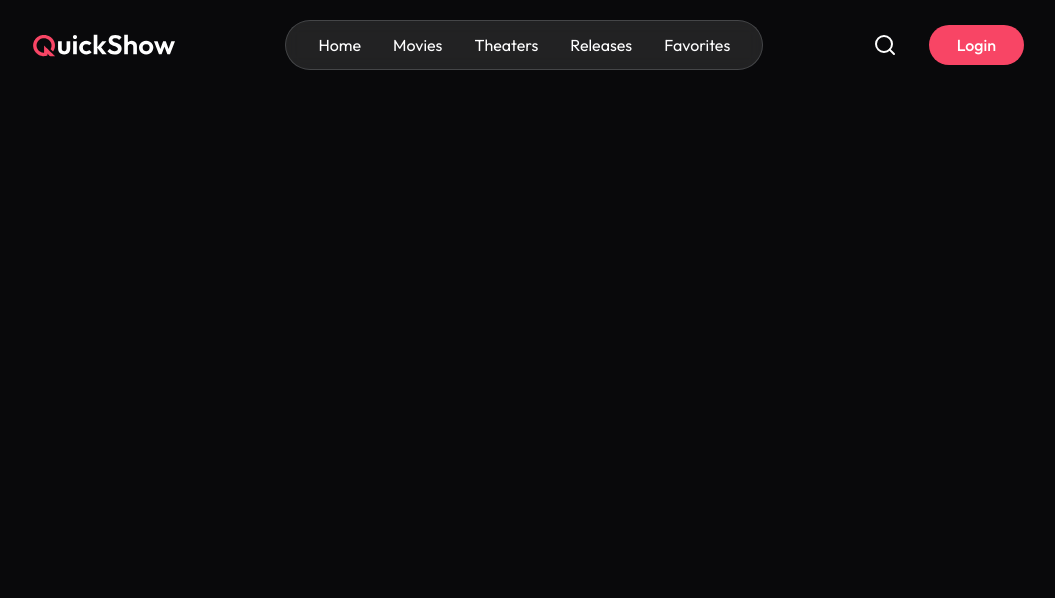
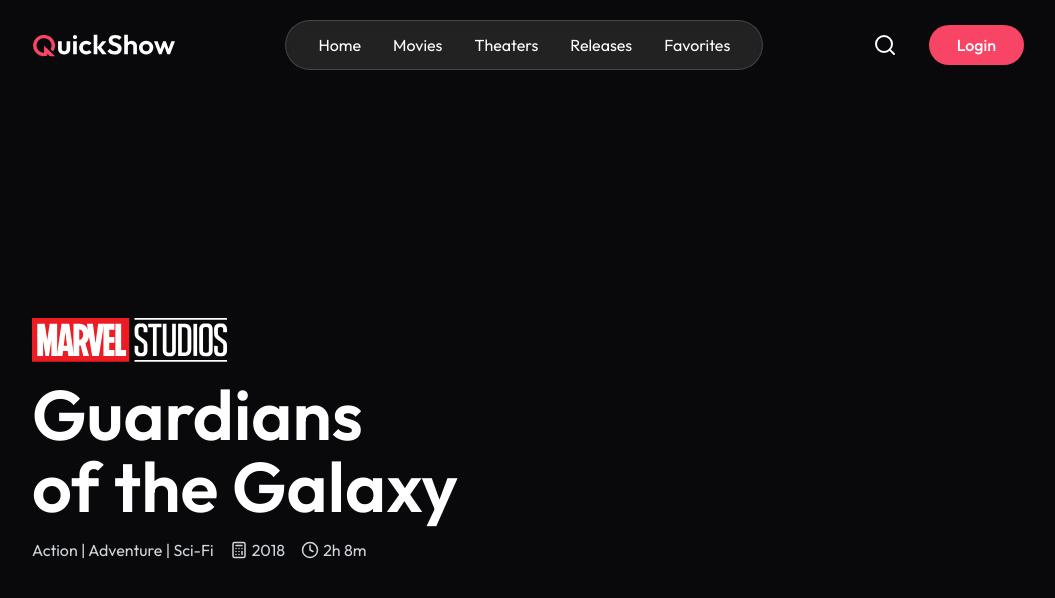
Before and after one commit to MenukaSankalpa/Project-53, a React (Vite) app in the folder QuickShow/client/: page / in a window 1280 px wide. Shown: the top 598 px of the page, without its empty margins (112-1167 px from the left). Built offline with nearby package versions, Linux system fonts and the light colour scheme; no server answers.

Commit message:
Home.jsx file updated

```diff
--- a/QuickShow/client/src/pages/Home.jsx
+++ b/QuickShow/client/src/pages/Home.jsx
@@ -1,10 +1,11 @@
 import React from 'react'
+import HeroSection from '../components/HeroSection'
 
 const Home = () => {
   return (
-    <div>
-
-    </div>
+    <>
+        <HeroSection/>
+    </>
   )
 }
 
```
